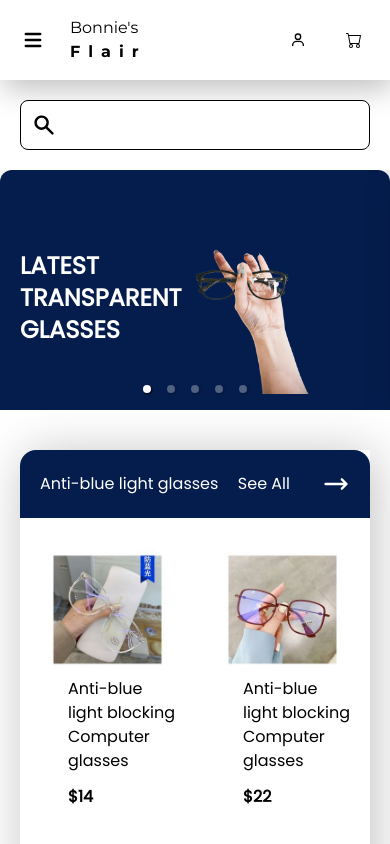
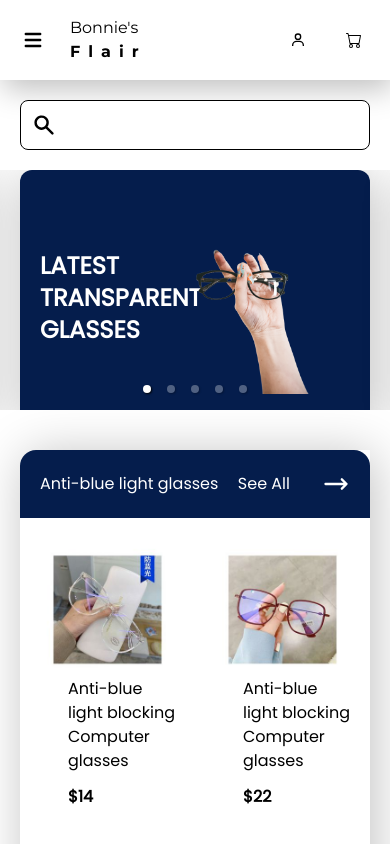
Before and after one commit to mishael1-d/bonnie-flair, a React (Create React App) app: page / in a window 390 px wide. Shown: the top 844 px of the page. Built offline with nearby package versions, Linux system fonts and the light colour scheme.

Commit message:
added infitloop props to showcase component

```diff
--- a/src/components/Showcase.js
+++ b/src/components/Showcase.js
@@ -6,8 +6,8 @@ import { Carousel } from 'react-responsive-carousel';
 function Showcase() {
   return (
     <>
-      <Carousel showArrows={false} autoPlay={true} showThumbs={false} showStatus={false} className="w-full rounded-xl">
-        <div className="md:mx-0 h-64 flex text-2xl justify-between items-center relative md:basis-2/4 bg-[#051D4C] shadow-xl rounded-xl">
+      <Carousel showArrows={false} autoPlay={true} showThumbs={false} showStatus={false} infiniteLoop={true} className="w-full rounded-xl">
+        <div className="mx-5 md:mx-0 h-64 flex text-2xl justify-between items-center relative md:basis-2/4 bg-[#051D4C] shadow-xl rounded-xl">
           <div className="text-left uppercase ml-5 text-white font-bold w-20">
             Latest Transparent Glasses
           </div>
```
